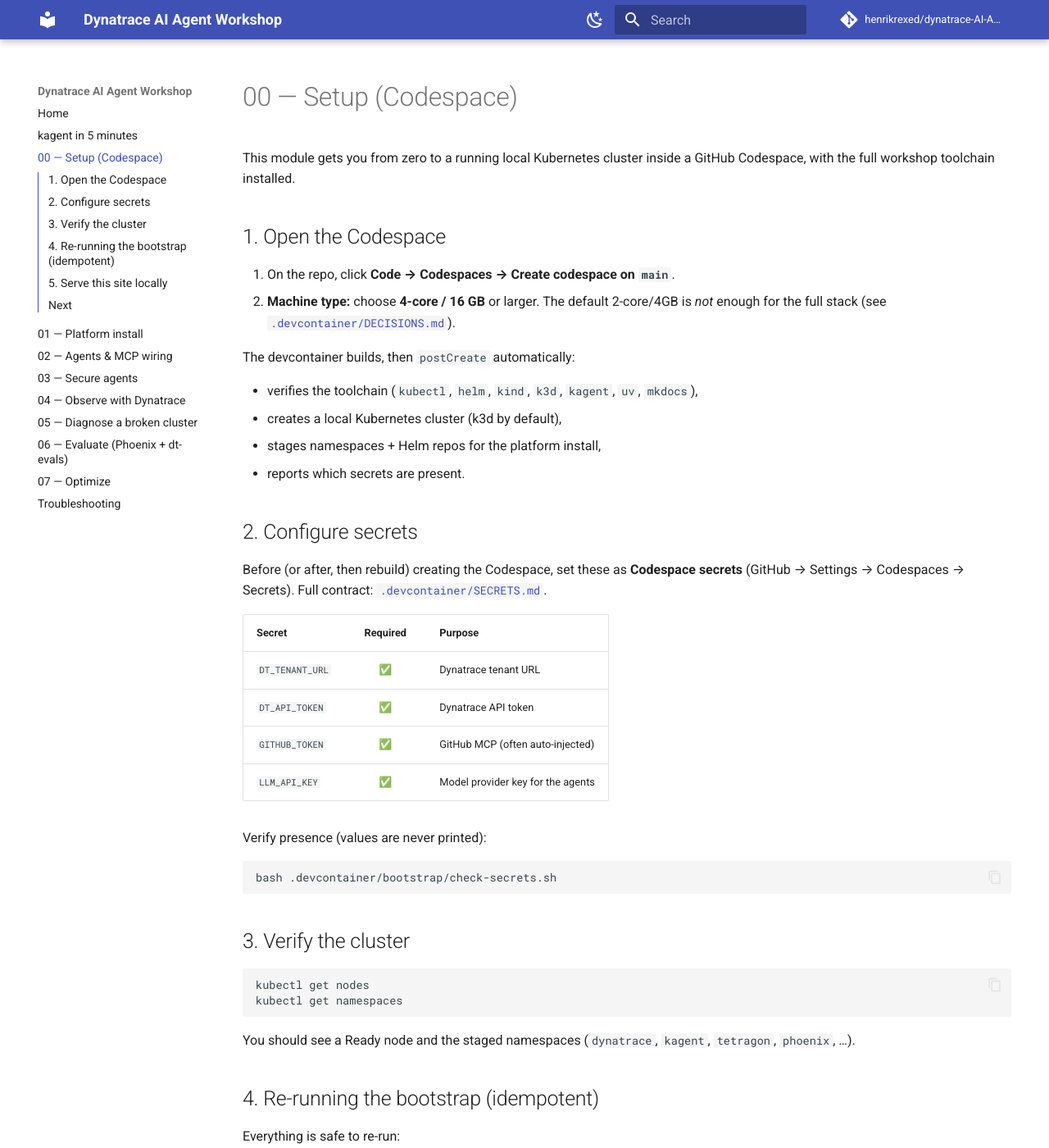
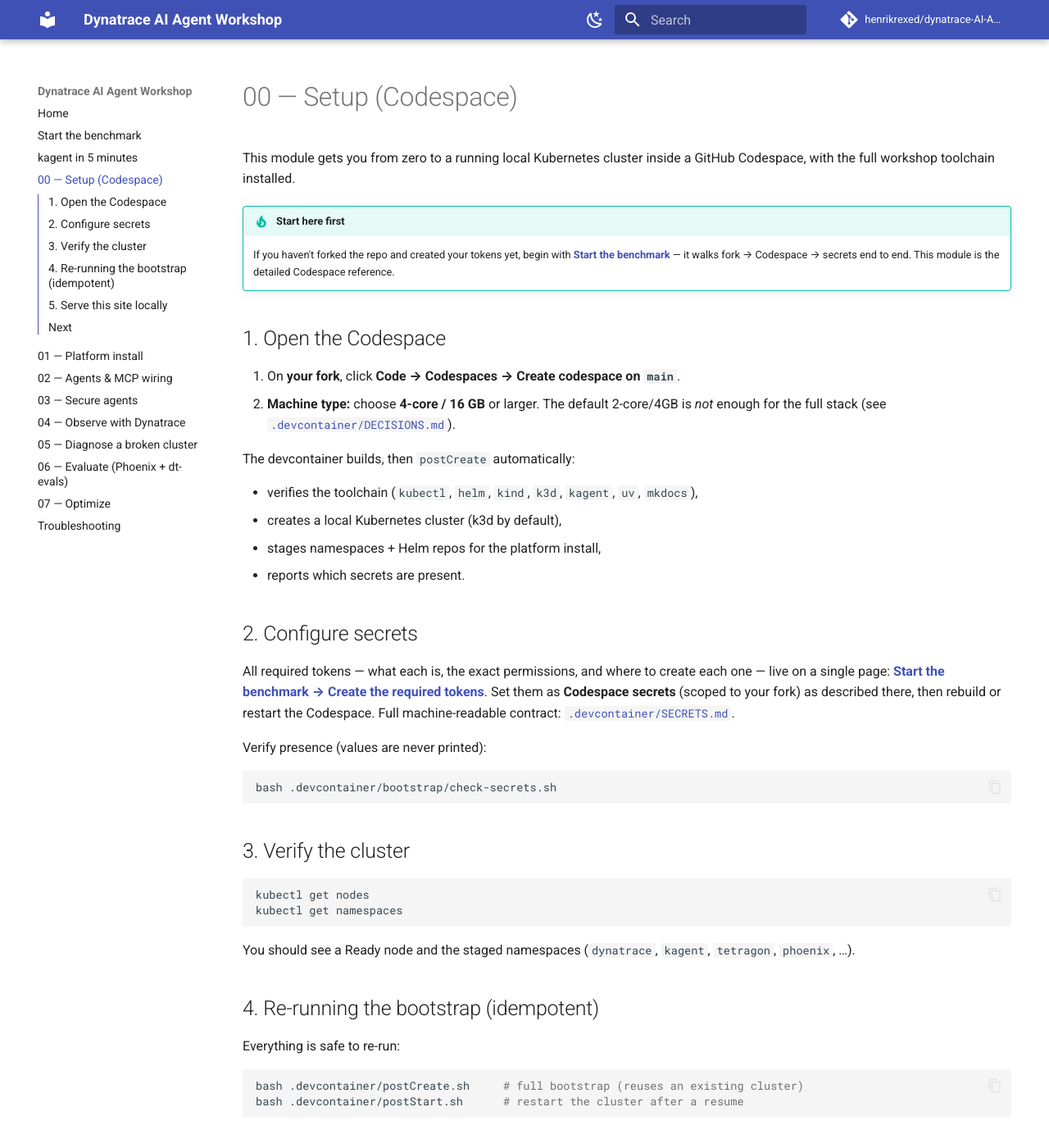
Before and after one commit to dynatrace-wwse/workshop-dynatrace-ai-agents, an MkDocs documentation site: the page built from docs/00-setup.md, in a window 1280 px wide and 1400 px high. Shown: the whole window at 82% size. Built offline with MkDocs 1.6.1 and Material for MkDocs 9.7.7, drawn with Linux system fonts in a browser that asks for light colours; comment, search, counter and statistics services are not loaded.

Commit message:
docs: add 'Start the benchmark' onboarding page (fork → Codespace → tokens) (ISI-6887)
New top-of-nav source-of-truth page walking a brand-new user from zero to a
running cluster: fork the repo, create a Codespace on the fork, set Codespace
secrets, and generate the five required tokens with exact permissions + links
(GitHub fine-grained PAT, DT OTLP dt0c01, DT platform dt0s16, dt-evals dt0c01
with storage scopes, DeepSeek key). Modules 00/02/06 now link back here instead
of re-listing secrets.

Co-Authored-By: Claude Opus 4.8 <noreply@anthropic.com>

```diff
--- a/docs/00-setup.md
+++ b/docs/00-setup.md
@@ -3,9 +3,14 @@
 This module gets you from zero to a running local Kubernetes cluster inside a
 GitHub Codespace, with the full workshop toolchain installed.
 
+!!! tip "Start here first"
+    If you haven't forked the repo and created your tokens yet, begin with
+    **[Start the benchmark](start-benchmark.md)** — it walks fork → Codespace →
+    secrets end to end. This module is the detailed Codespace reference.
+
 ## 1. Open the Codespace
 
-1. On the repo, click **Code → Codespaces → Create codespace on `main`**.
+1. On **your fork**, click **Code → Codespaces → Create codespace on `main`**.
 2. **Machine type:** choose **4-core / 16 GB** or larger. The default
    2-core/4GB is *not* enough for the full stack (see
    [`.devcontainer/DECISIONS.md`](https://github.com/henrikrexed/dynatrace-AI-Agent-Workshop/blob/main/.devcontainer/DECISIONS.md)).
@@ -19,16 +24,12 @@ The devcontainer builds, then `postCreate` automatically:
 
 ## 2. Configure secrets
 
-Before (or after, then rebuild) creating the Codespace, set these as
-**Codespace secrets** (GitHub → Settings → Codespaces → Secrets). Full contract:
+All required tokens — what each is, the exact permissions, and where to create
+each one — live on a single page:
+**[Start the benchmark → Create the required tokens](start-benchmark.md#4-create-the-required-tokens)**.
+Set them as **Codespace secrets** (scoped to your fork) as described there, then
+rebuild or restart the Codespace. Full machine-readable contract:
 [`.devcontainer/SECRETS.md`](https://github.com/henrikrexed/dynatrace-AI-Agent-Workshop/blob/main/.devcontainer/SECRETS.md).
-
-| Secret | Required | Purpose |
-|--------|:---:|---------|
-| `DT_TENANT_URL` | ✅ | Dynatrace tenant URL |
-| `DT_API_TOKEN` | ✅ | Dynatrace API token |
-| `GITHUB_TOKEN` | ✅ | GitHub MCP (often auto-injected) |
-| `LLM_API_KEY` | ✅ | Model provider key for the agents |
 
 Verify presence (values are never printed):
 
--- a/mkdocs.yml
+++ b/mkdocs.yml
@@ -48,6 +48,7 @@ markdown_extensions:
 # correlation is already live there, and its runs feed 06 evals + 07 cost data.)
 nav:
   - Home: index.md
+  - "Start the benchmark": start-benchmark.md
   - "kagent in 5 minutes": kagent-explainer.md
   - "00 — Setup (Codespace)": 00-setup.md
   - "01 — Platform install": 01-platform-install.md
```
Also changed, not shown: docs/02-agents-mcp.md (+6 -3 lines), docs/06-evaluate.md (+6 -3 lines), docs/start-benchmark.md (added, +206 -0 lines).
